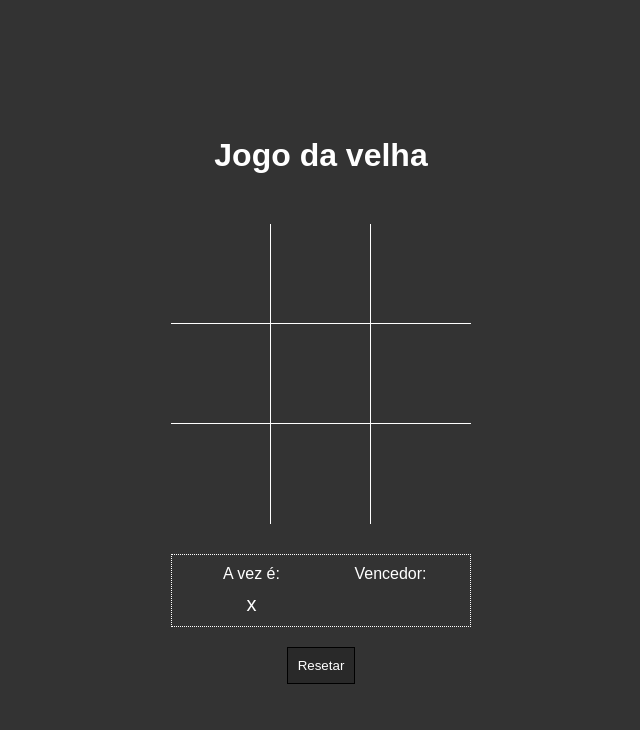
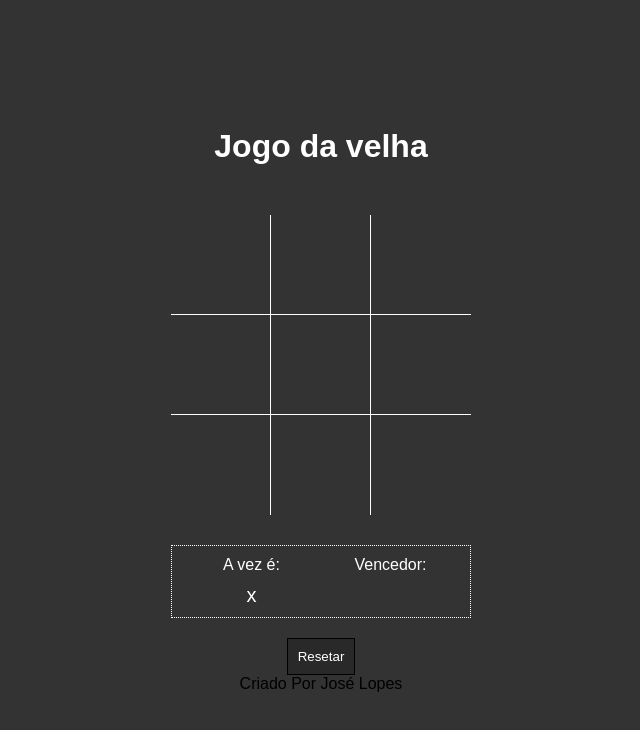
Before and after one commit to curioussdev/Tik-Tak-Toe, a plain HTML site: page index.html in a window 1280 px wide. Shown: the whole page, without its empty margins (319-959 px from the left). Drawn offline with Linux system fonts and the light colour scheme.

Commit message:
adicionando footer

```diff
--- a/index.html
+++ b/index.html
@@ -37,6 +37,8 @@
 
     <button class="reset">Resetar</button>
 
+    <footer>Criado Por José Lopes</footer>
+
     <script src="script.js"></script>
 </body>
 </html>
```
Also changed, not shown: 1 other file.
